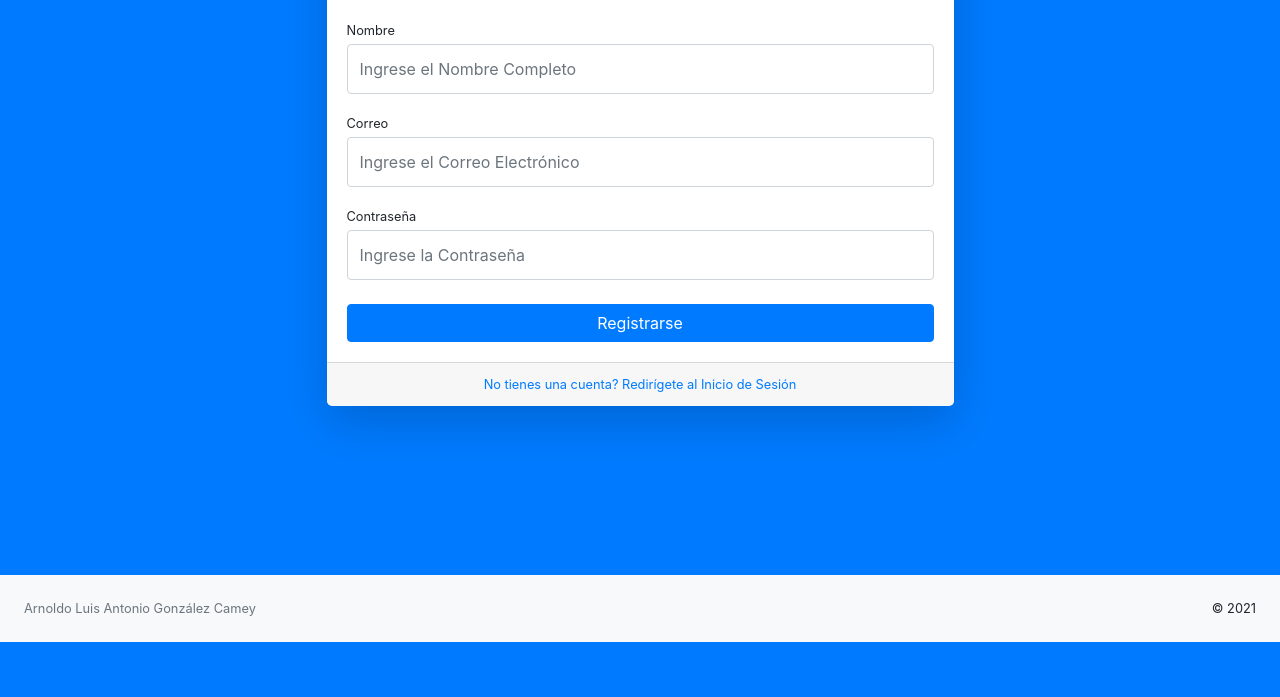
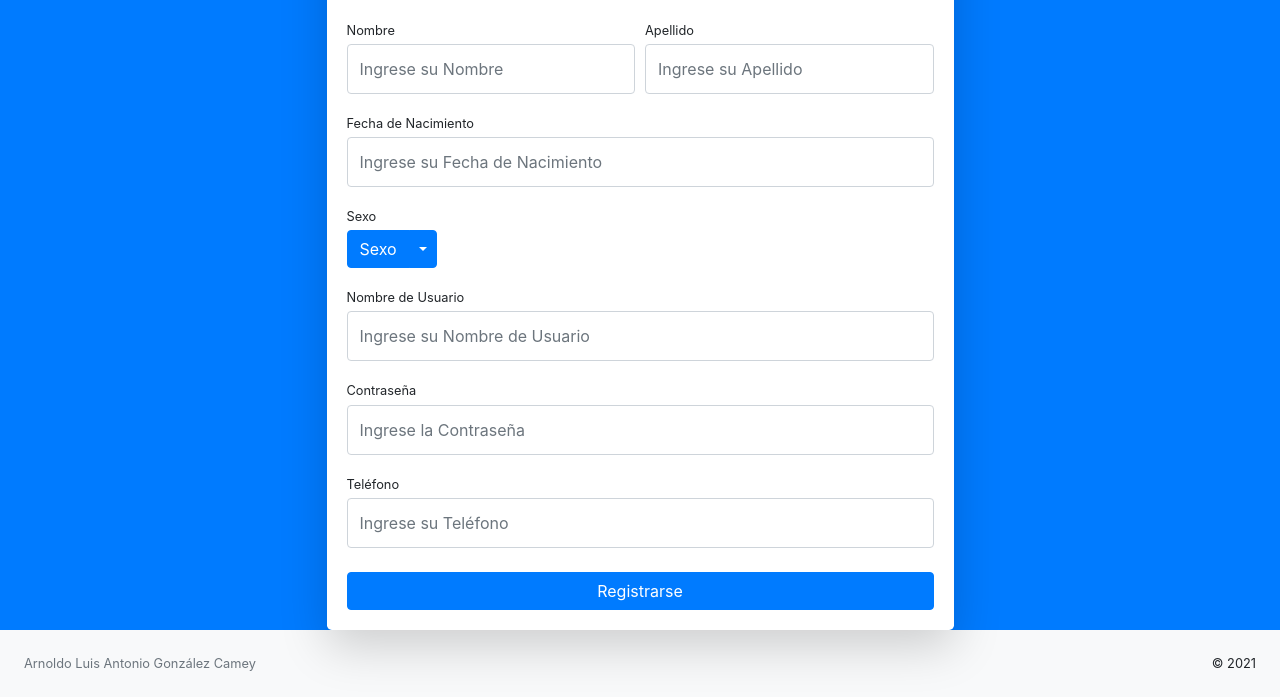
Before and after one commit to ArnoldoGonzalez21/Frontend-Hospital, a plain HTML site: page register.html in a window 1280 px wide. Shown: the part 158-855 px from the top of the page. Before the commit the page ends 800 px from the top, so only its background shows below. Drawn offline with nearby package versions, Linux system fonts and the light colour scheme.

Commit message:
Cambio register

```diff
--- a/register.html
+++ b/register.html
@@ -21,23 +21,57 @@
                                     <div class="card-header"><h3 class="text-center font-weight-light my-4">AGHospital - Registro del Paciente</h3></div>
                                     <div class="card-body">
                                         <form>
-                                            <div class="form-group">
-                                                <label class="small mb-1" for="inputNombre">Nombre</label>
-                                                <input class="form-control py-4" id="inputNombre" type="text" placeholder="Ingrese el Nombre Completo" />
+                                            <div class="form-row">
+                                                <div class="col-md-6">
+                                                    <div class="form-group">
+                                                        <label class="small mb-1" for="inputNombre">Nombre</label>
+                                                        <input class="form-control py-4" id="inputNombre" type="text" placeholder="Ingrese su Nombre" />
+                                                    </div>
+                                                </div>
+                                                <div class="col-md-6">
+                                                    <div class="form-group">
+                                                        <label class="small mb-1" for="inputApellido">Apellido</label>
+                                                        <input class="form-control py-4" id="inputApellido" type="text" placeholder="Ingrese su Apellido" />
+                                                    </div>
+                                                </div>
                                             </div>
                                             <div class="form-group">
-                                                <label class="small mb-1" for="inputEmailAddress">Correo</label>
-                                                <input class="form-control py-4" id="inputEmailAddress" type="email" aria-describedby="emailHelp" placeholder="Ingrese el Correo Electrónico" />
+                                                <label class="small mb-1" for="inputFechaNacimiento">Fecha de Nacimiento</label>
+                                                <input class="form-control py-4" id="inputFechaNacimiento" type="text" placeholder="Ingrese su Fecha de Nacimiento" />
+                                            </div>
+                                            <label class="small mb-1" for="inputSexo">Sexo</label>
+                                            <!-- Validar que eligió -->
+                                            <div class="form-row">
+                                                <div class="col-md-6">
+                                                    <div class="form-group">
+                                                        <div class="btn-group">
+                                                            <button type="button" class="btn btn-primary">Sexo</button>
+                                                            <button type="button" class="btn btn-primary dropdown-toggle dropdown-toggle-split" data-toggle="dropdown" aria-haspopup="true" aria-expanded="false">
+                                                                <span class="sr-only">Toggle Dropdown</span>
+                                                            </button>
+                                                            <div class="dropdown-menu">
+                                                                <a class="dropdown-item" href="#">Masculino</a>
+                                                                <a class="dropdown-item" href="#">Femenino</a>
+                                                            </div>
+                                                        </div>
+                                                    </div>
+                                                </div>
+                                             </div>
+                                             <!--https://programacion.net/articulo/bootstrap_datetimepicker-_o_como_anadir_un_calendario_a_un_campo_input_1796-->
+                                            <div class="form-group">
+                                                <label class="small mb-1" for="inputNombreUsuario">Nombre de Usuario</label>
+                                                <input class="form-control py-4" id="inputNombreUsuario" type="text" placeholder="Ingrese su Nombre de Usuario" />
                                             </div>
                                             <div class="form-group">
                                                 <label class="small mb-1" for="inputPassword">Contraseña</label>
                                                 <input class="form-control py-4" id="inputPassword" type="password" placeholder="Ingrese la Contraseña" />
                                             </div>
+                                            <div class="form-group">
+                                                <label class="small mb-1" for="inputTelefono">Teléfono</label>
+                                                <input class="form-control py-4" id="inputTelefono" type="text" placeholder="Ingrese su Teléfono" />
+                                            </div>
                                             <div class="form-group mt-4 mb-0"><a class="btn btn-primary btn-block" href="login.html">Registrarse</a></div>
                                         </form>
-                                    </div>
-                                    <div class="card-footer text-center">
-                                        <div class="small"><a href="login.html">No tienes una cuenta? Redirígete al Inicio de Sesión</a></div>
                                     </div>
                                 </div>
                             </div>
```
Also changed, not shown: login.html (+3 -0 lines).
